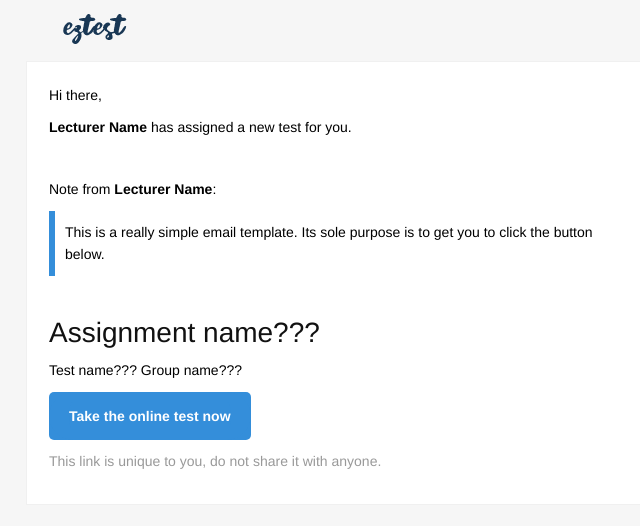
After one commit to centre-for-educational-technology/EzTest, a PHP site: page /templates/emails/new_test.html in a window 1280 px wide. The commit adds this page. Shown: the top 526 px of the page, without its empty margins (293-933 px from the left). Run offline with PHP 8.4, Linux system fonts and the light colour scheme.

Commit message:
Add @leemunroe's email template

```diff
--- /dev/null
+++ b/templates/emails/new_test.html
@@ -0,0 +1,63 @@
+<!DOCTYPE html>
+<html style="font-family: 'Helvetica Neue', 'Helvetica', Helvetica, Arial, sans-serif; font-size: 100%; line-height: 1.6em; margin: 0; padding: 0;">
+	<head>
+		<meta name="viewport" content="width=device-width">
+		<meta http-equiv="Content-Type" content="text/html; charset=UTF-8">
+		<title>{{system_name}} Notification</title>
+	</head>
+	<body bgcolor="#f6f6f6" style="font-family: 'Helvetica Neue', 'Helvetica', Helvetica, Arial, sans-serif; font-size: 100%; line-height: 1.6em; -webkit-font-smoothing: antialiased; height: 100%; -webkit-text-size-adjust: none; width: 100% !important; margin: 0; padding: 0;">
+
+		<!-- header -->
+		<table style="font-family: 'Helvetica Neue', 'Helvetica', Helvetica, Arial, sans-serif; font-size: 100%; line-height: 1.6em; clear: both !important; width: 100%; margin: 0; padding: 0;">
+			<tr style="font-family: 'Helvetica Neue', 'Helvetica', Helvetica, Arial, sans-serif; font-size: 100%; line-height: 1.6em; margin: 0; padding: 0;">
+				<td style="font-family: 'Helvetica Neue', 'Helvetica', Helvetica, Arial, sans-serif; font-size: 100%; line-height: 1.6em; margin: 0; padding: 0;"></td>
+				<td style="font-family: 'Helvetica Neue', 'Helvetica', Helvetica, Arial, sans-serif; font-size: 100%; line-height: 1.6em; clear: both !important; display: block !important; max-width: 600px !important; margin: 0 auto; padding: 0;">
+					<img src="/assets/img/eztest.png" alt="{{system_name}}">
+				</td>
+				<td style="font-family: 'Helvetica Neue', 'Helvetica', Helvetica, Arial, sans-serif; font-size: 100%; line-height: 1.6em; margin: 0; padding: 0;"></td>
+			</tr>
+		</table>
+		<!-- /header -->
+
+		<!-- body -->
+		<table bgcolor="#f6f6f6" style="font-family: 'Helvetica Neue', 'Helvetica', Helvetica, Arial, sans-serif; font-size: 100%; line-height: 1.6em; width: 100%; margin: 0; padding-bottom: 20px;">
+			<tr style="font-family: 'Helvetica Neue', 'Helvetica', Helvetica, Arial, sans-serif; font-size: 100%; line-height: 1.6em; margin: 0; padding: 0;">
+				<td style="font-family: 'Helvetica Neue', 'Helvetica', Helvetica, Arial, sans-serif; font-size: 100%; line-height: 1.6em; margin: 0; padding: 0;"></td>
+				<td bgcolor="#FFFFFF" style="font-family: 'Helvetica Neue', 'Helvetica', Helvetica, Arial, sans-serif; font-size: 100%; line-height: 1.6em; clear: both !important; display: block !important; max-width: 600px !important; Margin: 0 auto; padding: 20px; border: 1px solid #f0f0f0;">
+					<!-- content -->
+					<div style="font-family: 'Helvetica Neue', 'Helvetica', Helvetica, Arial, sans-serif; font-size: 100%; line-height: 1.6em; display: block; max-width: 600px; margin: 0 auto; padding: 0;">
+						<table style="font-family: 'Helvetica Neue', 'Helvetica', Helvetica, Arial, sans-serif; font-size: 100%; line-height: 1.6em; width: 100%; margin: 0; padding: 0;">
+							<tr style="font-family: 'Helvetica Neue', 'Helvetica', Helvetica, Arial, sans-serif; font-size: 100%; line-height: 1.6em; margin: 0; padding: 0;">
+								<td style="font-family: 'Helvetica Neue', 'Helvetica', Helvetica, Arial, sans-serif; font-size: 100%; line-height: 1.6em; margin: 0; padding: 0;">
+									<p style="font-family: 'Helvetica Neue', 'Helvetica', Helvetica, Arial, sans-serif; font-size: 14px; line-height: 1.6em; font-weight: normal; margin: 0 0 10px; padding: 0;">Hi there,</p>
+									<p style="font-family: 'Helvetica Neue', 'Helvetica', Helvetica, Arial, sans-serif; font-size: 14px; line-height: 1.6em; font-weight: normal; margin: 0 0 10px; padding: 0;"><b>Lecturer Name</b> has assigned a new test for you.</p>
+
+									<p style="font-family: 'Helvetica Neue', 'Helvetica', Helvetica, Arial, sans-serif; font-size: 14px; line-height: 1.6em; font-weight: normal; margin: 40px 0 10px; padding: 0;">Note from <b>Lecturer Name</b>:</p>
+									<p style="font-family: 'Helvetica Neue', 'Helvetica', Helvetica, Arial, sans-serif; font-size: 14px; line-height: 1.6em; font-weight: normal; margin: 0 0 10px; padding: 10px; border-left: 6px solid #348eda;">This is a really simple email template. Its sole purpose is to get you to click the button below.</p>
+
+									<h2 style="font-family: 'Helvetica Neue', Helvetica, Arial, 'Lucida Grande', sans-serif; font-size: 28px; line-height: 1.2em; color: #111111; font-weight: 200; margin: 40px 0 10px; padding: 0;">Assignment name???</h2>
+									<p style="font-family: 'Helvetica Neue', 'Helvetica', Helvetica, Arial, sans-serif; font-size: 14px; line-height: 1.6em; font-weight: normal; margin: 0 0 10px; padding: 0;">Test name??? Group name???</p>
+
+									<!-- button -->
+									<table cellpadding="0" cellspacing="0" border="0" style="font-family: 'Helvetica Neue', 'Helvetica', Helvetica, Arial, sans-serif; font-size: 100%; line-height: 1.6em; width: auto !important; margin: 0 0 10px; padding: 0;">
+										<tr style="font-family: 'Helvetica Neue', 'Helvetica', Helvetica, Arial, sans-serif; font-size: 100%; line-height: 1.6em; margin: 0; padding: 0;">
+											<td style="font-family: 'Helvetica Neue', Helvetica, Arial, 'Lucida Grande', sans-serif; font-size: 14px; line-height: 1.6em; border-radius: 5px; text-align: center; vertical-align: top; background: #348eda; margin: 0; padding: 0;" align="center" bgcolor="#348eda" valign="top">
+												<a href="https://github.com/leemunroe/html-email-template" style="font-family: 'Helvetica Neue', 'Helvetica', Helvetica, Arial, sans-serif; font-size: 100%; line-height: 2; color: #ffffff; border-radius: 25px; display: inline-block; cursor: pointer; font-weight: bold; text-decoration: none; background: #348eda; margin: 0; padding: 0; border-color: #348eda; border-style: solid; border-width: 10px 20px;">Take the online test now</a>
+											</td>
+										</tr>
+									</table>
+									<!-- /button -->
+
+									<p style="font-family: 'Helvetica Neue', 'Helvetica', Helvetica, Arial, sans-serif; font-size: 14px; line-height: 1.6em; font-weight: normal; margin: 0 0 10px; padding: 0; color: #999">This link is unique to you, do not share it with anyone.</p>
+								</td>
+							</tr>
+						</table>
+					</div>
+					<!-- /content -->
+				</td>
+				<td style="font-family: 'Helvetica Neue', 'Helvetica', Helvetica, Arial, sans-serif; font-size: 100%; line-height: 1.6em; margin: 0; padding: 0;"></td>
+			</tr>
+		</table>
+		<!-- /body -->
+	</body>
+</html>
```
Also changed, not shown: src/Test.php (+45 -0 lines).
